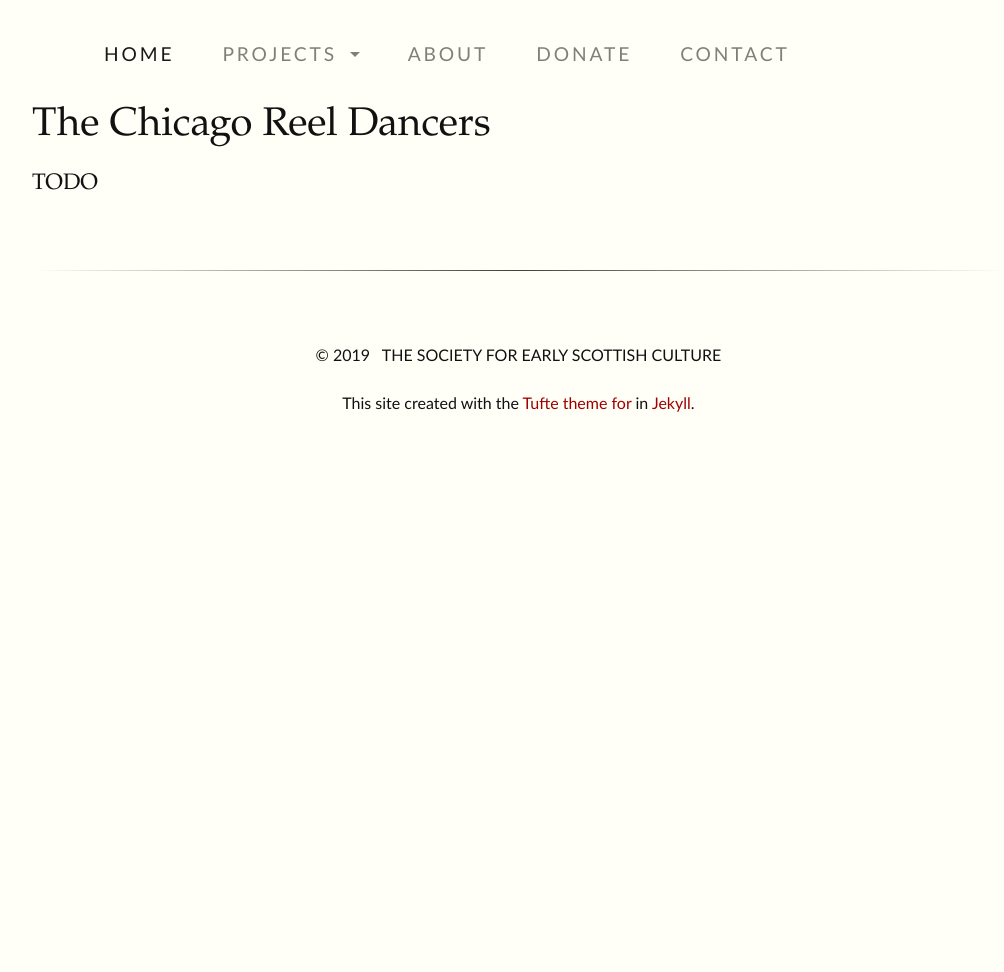
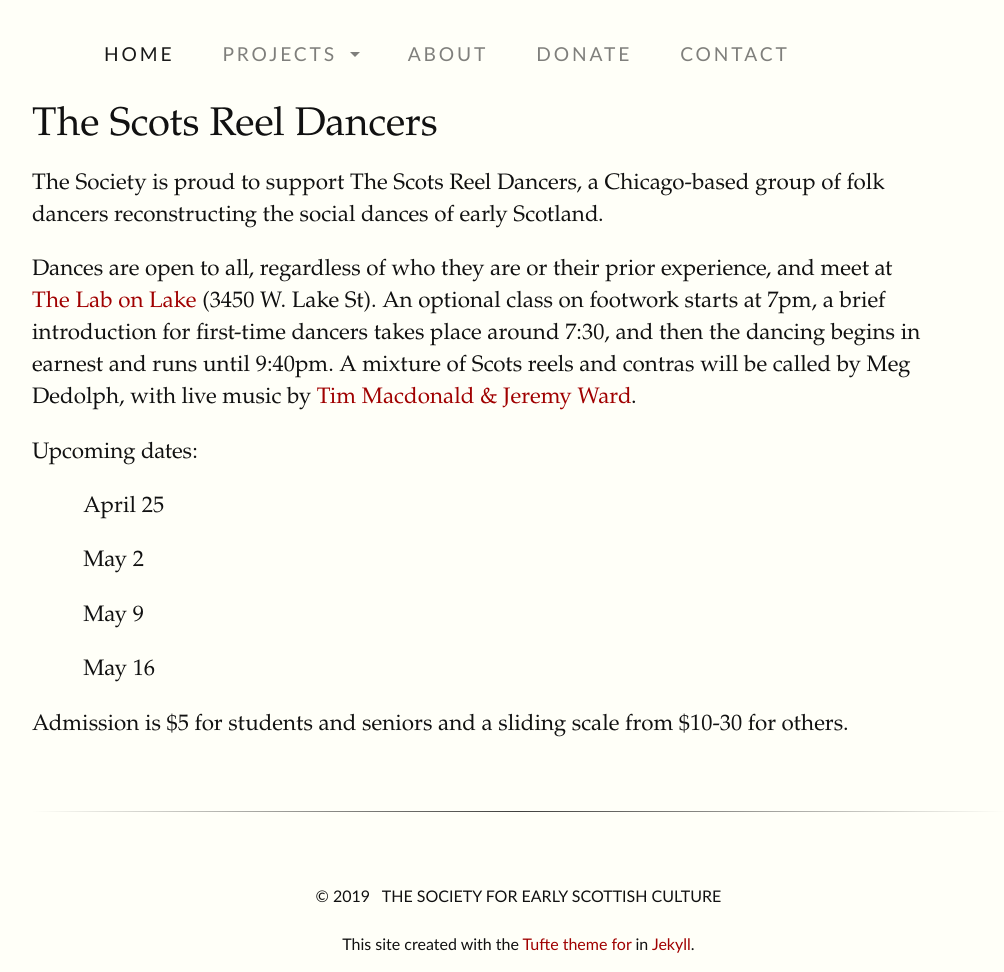
Before and after one commit to thesesc/tufte-scratchwork, a Jekyll site: the page built from projects/reel-dancing.md, in a window 1280 px wide. Shown: the whole page, without its empty margins (96-1100 px from the left). Built offline with Jekyll 4.4.1, drawn with Linux system fonts in a browser that asks for light colours; some web fonts are replaced; before the commit the page ends 900 px from its top, so only the background shows below that.

Commit message:
Real content for the reel dancers

```diff
--- a/projects/reel-dancing.md
+++ b/projects/reel-dancing.md
@@ -1,7 +1,21 @@
 ---
 layout: project_page
-title: The Chicago Reel Dancers
+title: The Scots Reel Dancers
 permalink: /projects/reel-dancing
 ---
 
-TODO
+The Society is proud to support The Scots Reel Dancers, a Chicago-based group of folk dancers reconstructing the social dances of early Scotland.
+
+Dances are open to all, regardless of who they are or their prior experience, and meet at [The Lab on Lake](https://lab3450.squarespace.com/) (3450 W. Lake St). An optional class on footwork starts at 7pm, a brief introduction for first-time dancers takes place around 7:30, and then the dancing begins in earnest and runs until 9:40pm. A mixture of Scots reels and contras will be called by Meg Dedolph, with live music by [Tim Macdonald & Jeremy Ward](http://timandjeremy.com/).
+
+Upcoming dates:
+
+* April 25
+
+* May 2
+
+* May 9
+
+* May 16
+
+Admission is $5 for students and seniors and a sliding scale from $10-30 for others.
```
